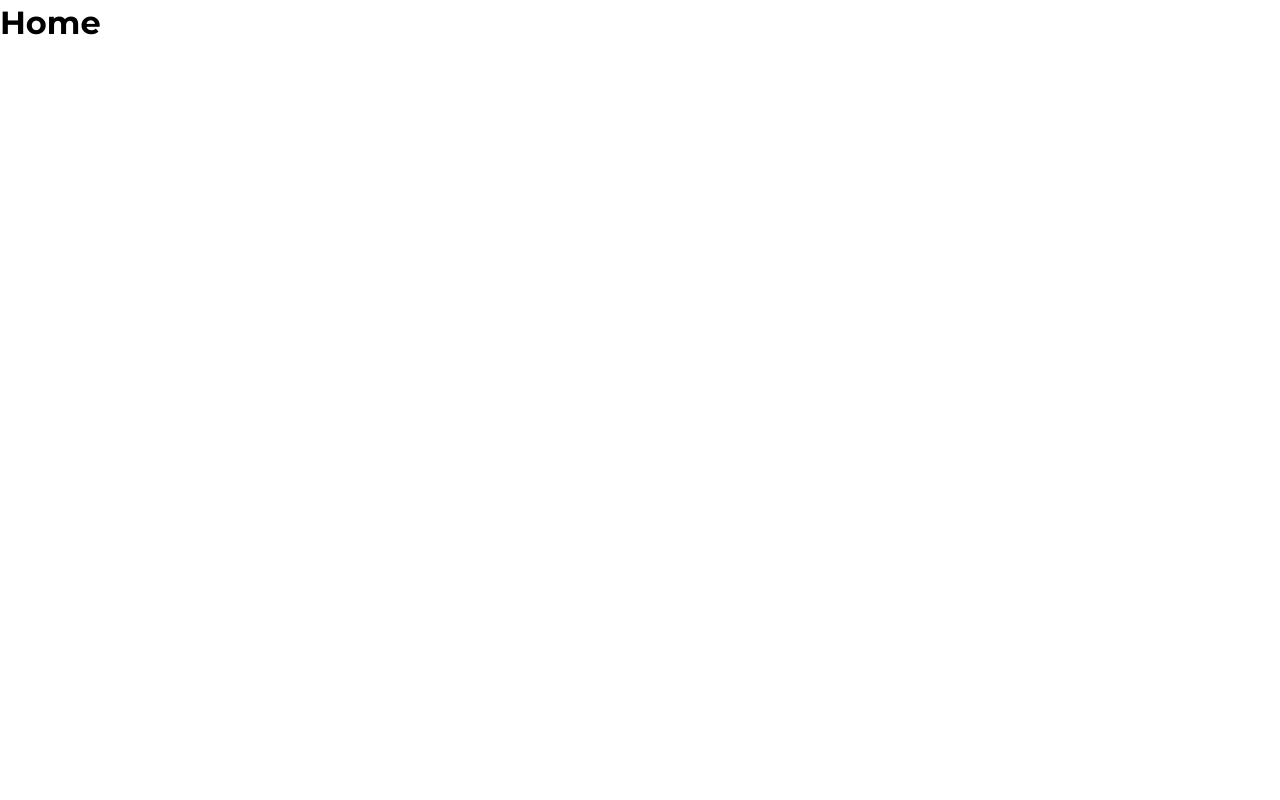
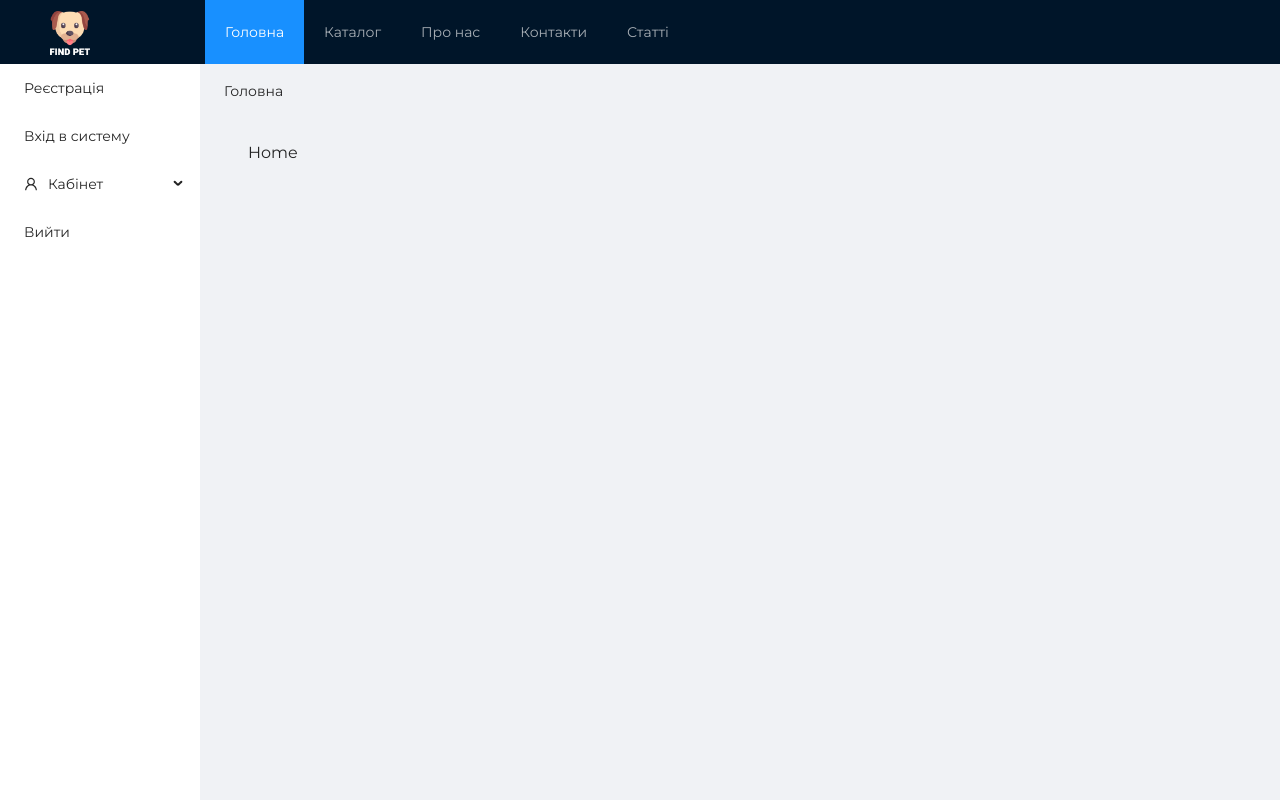
Before and after one commit to VsevolodKurochka/find-pet, a React (Create React App) app in the folder frontend/: page / in a window 1280 px wide. Built offline with nearby package versions, Linux system fonts and the light colour scheme.

Commit message:
[frontend] add home page

```diff
--- a/frontend/package.json
+++ b/frontend/package.json
@@ -3,6 +3,7 @@
   "version": "0.1.0",
   "private": true,
   "dependencies": {
+    "antd": "^4.15.6",
     "node-sass": "^5.0.0",
     "react": "^17.0.2",
     "react-dom": "^17.0.2",
--- /dev/null
+++ b/frontend/src/Layout.js
@@ -0,0 +1,69 @@
+import { Layout, Menu, Breadcrumb } from 'antd';
+import {
+    UserOutlined, LaptopOutlined, NotificationOutlined
+} from '@ant-design/icons';
+import {useState, useCallback} from 'react';
+import Logo from './logo.png';
+import {
+    Link
+} from "react-router-dom";
+
+const { Header, Content, Footer, Sider } = Layout;
+const { SubMenu } = Menu;
+
+export const LayoutPage = ({children}) => {
+    const [collapsed, setCollapsed] = useState(false);
+    const year = new Date().getFullYear();
+
+    const onCollapse = useCallback(() => {
+        setCollapsed(prevState => !prevState);
+    }, []);
+
+    return (
+        <Layout style={{ minHeight: '100vh' }}>
+            <Header className="header">
+                <div className="logo">
+                    <img src={Logo} alt={'logo'} />
+                </div>
+                <Menu theme="dark" mode="horizontal" defaultSelectedKeys={['1']}>
+                    <Menu.Item key="1"><Link to="/">Головна</Link></Menu.Item>
+                    <Menu.Item key="3"><Link to="/catalog">Каталог</Link></Menu.Item>
+                    <Menu.Item key="2"><Link to="/about">Про нас</Link></Menu.Item>
+                    <Menu.Item key="4"><Link to="/contacts">Контакти</Link></Menu.Item>
+                    <Menu.Item key="5"><Link to="/blog">Статті</Link></Menu.Item>
+                </Menu>
+            </Header>
+            <Layout>
+                <Sider width={200} className="site-layout-background">
+                    <Menu
+                        mode="inline"
+                        style={{ height: '100%', borderRight: 0 }}
+                    >
+                        <Menu.Item key="5"><Link to="/">Реєстрація</Link></Menu.Item>
+                        <Menu.Item key="6"><Link to="/">Вхід в систему</Link></Menu.Item>
+                        <SubMenu key="sub1" icon={<UserOutlined />} title="Кабінет">
+                            <Menu.Item key="1"><Link to="/">Додати оголошення</Link></Menu.Item>
+                            <Menu.Item key="2"><Link to="/">Мої тварини</Link></Menu.Item>
+                        </SubMenu>
+                        <Menu.Item key="6"><Link to="/">Вийти</Link></Menu.Item>
+                    </Menu>
+                </Sider>
+                <Layout style={{ padding: '0 24px 24px' }}>
+                    <Breadcrumb style={{ margin: '16px 0' }}>
+                        <Breadcrumb.Item>Головна</Breadcrumb.Item>
+                    </Breadcrumb>
+                    <Content
+                        className="site-layout-background"
+                        style={{
+                            padding: 24,
+                            margin: 0,
+                            minHeight: 280,
+                        }}
+                    >
+                        {children}
+                    </Content>
+                </Layout>
+            </Layout>
+        </Layout>
+    );
+};
--- a/frontend/src/index.js
+++ b/frontend/src/index.js
@@ -1,6 +1,7 @@
 import React from 'react';
 import ReactDOM from 'react-dom';
 import App from './App';
+import 'antd/dist/antd.css';
 import './scss/index.scss';
 
 ReactDOM.render(
--- a/frontend/src/pages/home/index.js
+++ b/frontend/src/pages/home/index.js
@@ -1,6 +1,10 @@
+import {LayoutPage} from '../../Layout';
+
 const Home = () => {
     return (
-        <h1>Home</h1>
+        <LayoutPage>
+            <h1>Home</h1>
+        </LayoutPage>
     );
 };
 
--- a/frontend/src/pages/not-found/index.js
+++ b/frontend/src/pages/not-found/index.js
@@ -1,6 +1,20 @@
+import { Result, Button } from 'antd';
+import { useHistory } from "react-router-dom";
+
 const NotFound = () => {
+    let history = useHistory();
+
+    function handleClick() {
+        history.push("/");
+    }
+
     return (
-        <h1>404</h1>
+        <Result
+            status="404"
+            title="404"
+            subTitle="На жаль, відвідана вами сторінка не існує."
+            extra={<Button type="primary" onClick={handleClick}>Повернутися на головну</Button>}
+        />
     );
 };
 
--- a/frontend/src/scss/_base.scss
+++ b/frontend/src/scss/_base.scss
@@ -4,3 +4,19 @@ body {
   line-height: $font-line-height;
   font-size: $font-size-default;
 }
+
+.header {
+  display: flex;
+  align-items: center;
+}
+
+.logo {
+  display: inline-block;
+  img {
+    max-width: 40px;
+    vertical-align: middle;
+  }
+  @include breakpoint-up(lg) {
+    min-width: 155px;
+  }
+}
```
Also changed, not shown: frontend/src/logo.png (added), 1 other file (tests, documents, lock files or other folders).
